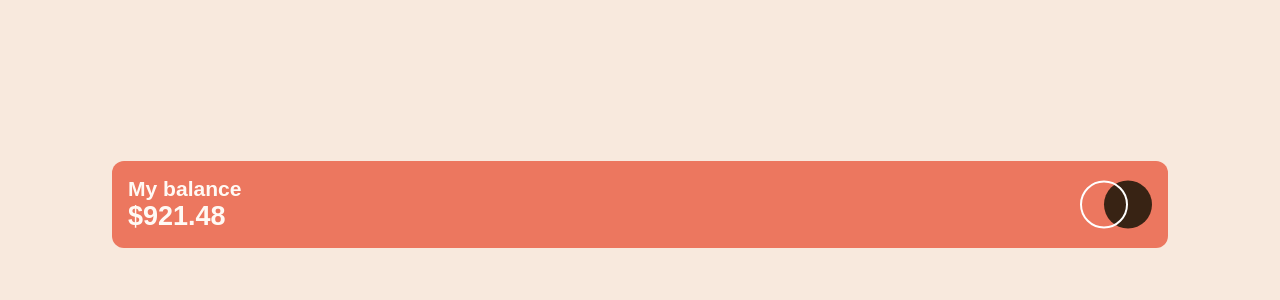
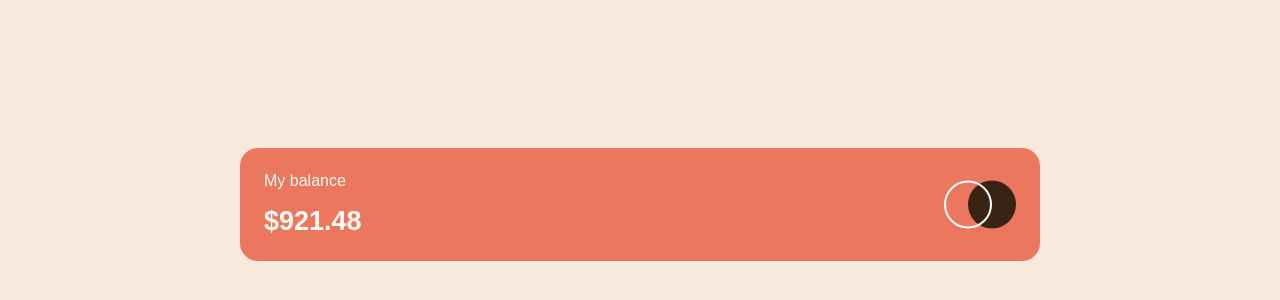
Before and after one commit to MatheusTrindade5201/expenses-chart-component-main, a React (Vite) app: page / in a window 1280 px wide. Shown: the part 196-496 px from the top of the page. Built offline with nearby package versions, Linux system fonts and the light colour scheme.

Commit message:
fix: adjusting style details according to the original design

```diff
--- a/src/component/MyBalance/style.js
+++ b/src/component/MyBalance/style.js
@@ -5,7 +5,15 @@ export const MyBalanceWrapper = styled.div`
     justify-content: space-between;
     width: 80vw;
     background-color: ${props => props.theme.colors.softRed};
-    padding: 1rem;
-    border-radius: 12px;
+    padding: 1.5rem;
+    border-radius: 18px;
     color: ${props => props.theme.colors.paleOrange};
+    max-width: 800px;
+    box-sizing: border-box;
+
+    h3{
+        font-size: 16px;
+        font-weight: 500;
+        margin-bottom: 1rem
+    }
 `
```
